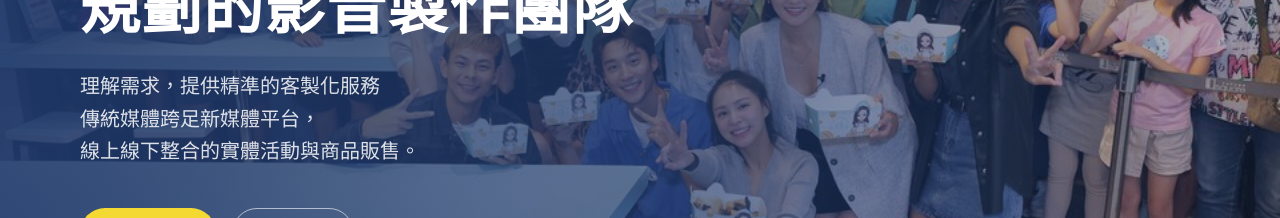
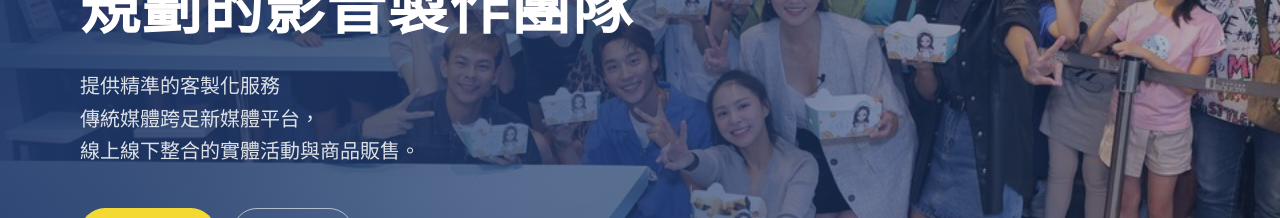
Before and after one commit to capacityrice03-cell/hbh_entertainment, a Next.js app: page / in a window 1280 px wide. Shown: the part 314-532 px from the top of the page. Built offline with nearby package versions, Linux system fonts and the light colour scheme; no server answers.

Commit message:
首頁副標語改為「提供精準的客製化服務」
Co-Authored-By: Claude Opus 5.5 <noreply@anthropic.com>
Claude-Session: https://claude.ai/code/session_013cKX3gHmWUK1yQYgd1mG7x

```diff
--- a/src/constants/site.ts
+++ b/src/constants/site.ts
@@ -35,7 +35,7 @@ export const SITE = {
   name: "好不好娛樂",
   nameEn: "Haobuhao Entertainment",
   slogan: "專為企業、品牌規劃的影音製作團隊",
-  subSlogan: "理解需求，提供精準的客製化服務",
+  subSlogan: "提供精準的客製化服務",
   contact: {
     email: "haobuhao0112@gmail.com",
     youtube: "https://www.youtube.com/@hbh_entertainment",
@@ -45,7 +45,7 @@ export const SITE = {
 // 網址丟到 LINE / FB 時的預覽卡片（標題 + 一句短描述 + 圖片）；Google 搜尋仍用上面的 SEO 標題與描述
 export const SHARE = {
   title: "好不好娛樂｜陪伴品牌成長的影音製作團隊",
-  description: "提供精準的客製化服務",
+  description: SITE.subSlogan,
   image: "/images/og-logo.jpg",
 } as const;
 
```
